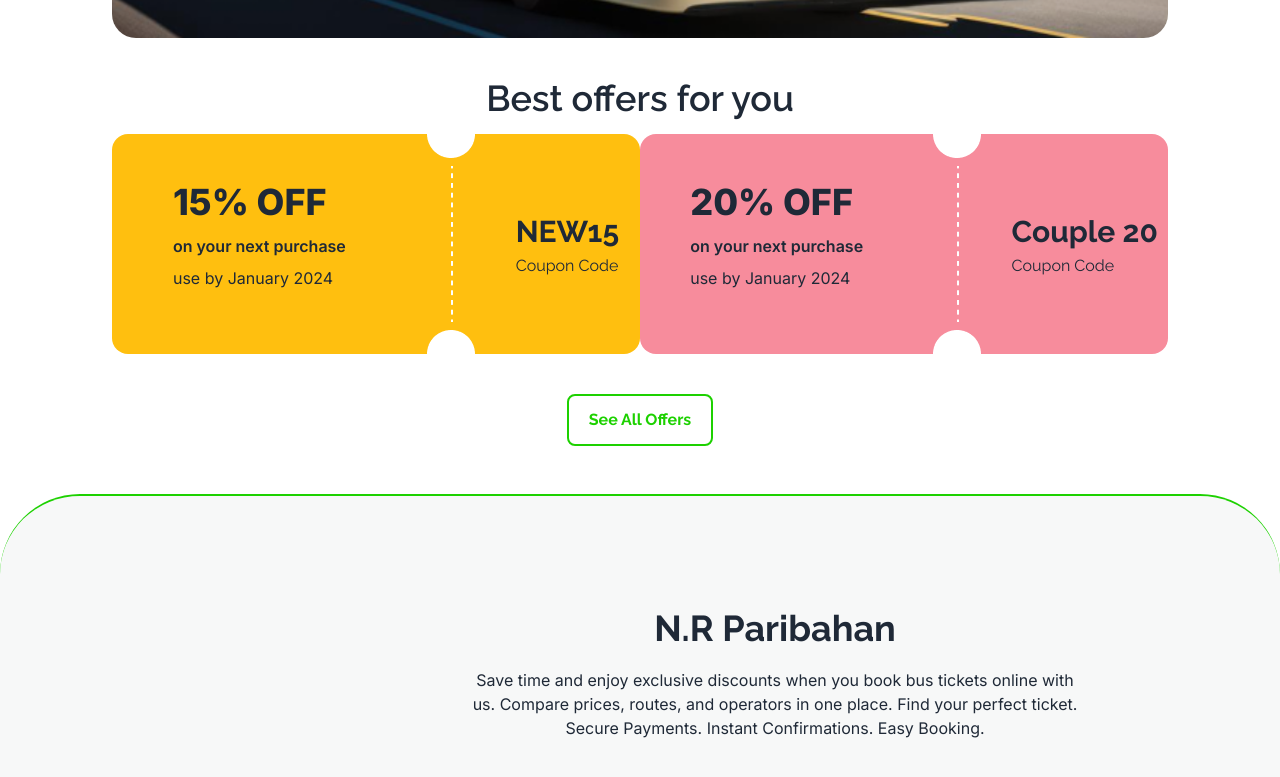
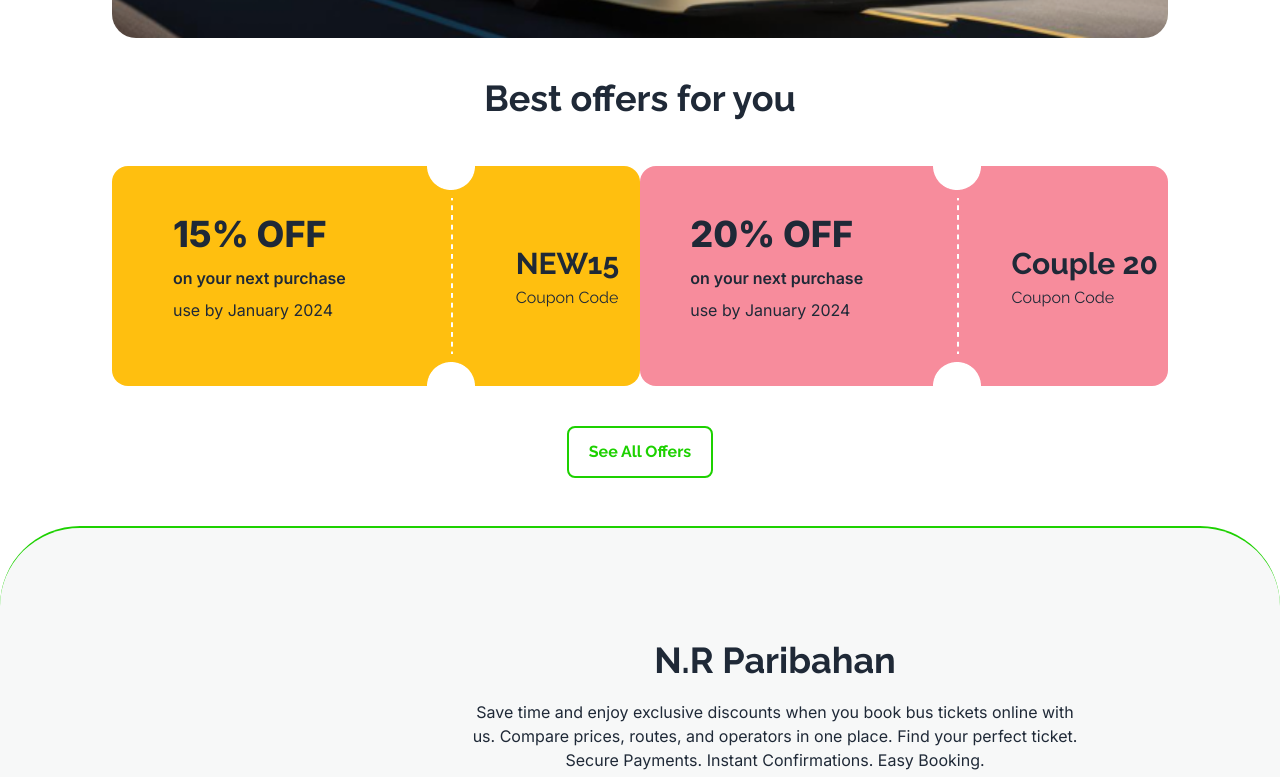
Before and after one commit to nusrat3657/smart-ticketing, a plain HTML site: page index.html in a window 1280 px wide. Shown: the part 910-1687 px from the top of the page. Drawn offline with nearby package versions, Linux system fonts and the light colour scheme.

Commit message:
updated html section

```diff
--- a/index.html
+++ b/index.html
@@ -60,7 +60,7 @@
         </section>
         <!-- best offers section start here -->
         <section>
-          <h3 class="font-raleway lg:text-4xl text-2xl font-semibold text-center mb-4">Best offers for you</h3>
+          <h3 class="font-raleway lg:text-4xl text-2xl font-bold text-center mb-12">Best offers for you</h3>
           <div class="font-inter lg:flex justify-between ">
             <!-- 15% discount -->
             <div class="bg-[#FFBF0F] lg:h-[220px] h-[150px] lg:w-[630px] rounded-2xl lg:mb-10 mb-5 flex justify-evenly gap-5">
```
